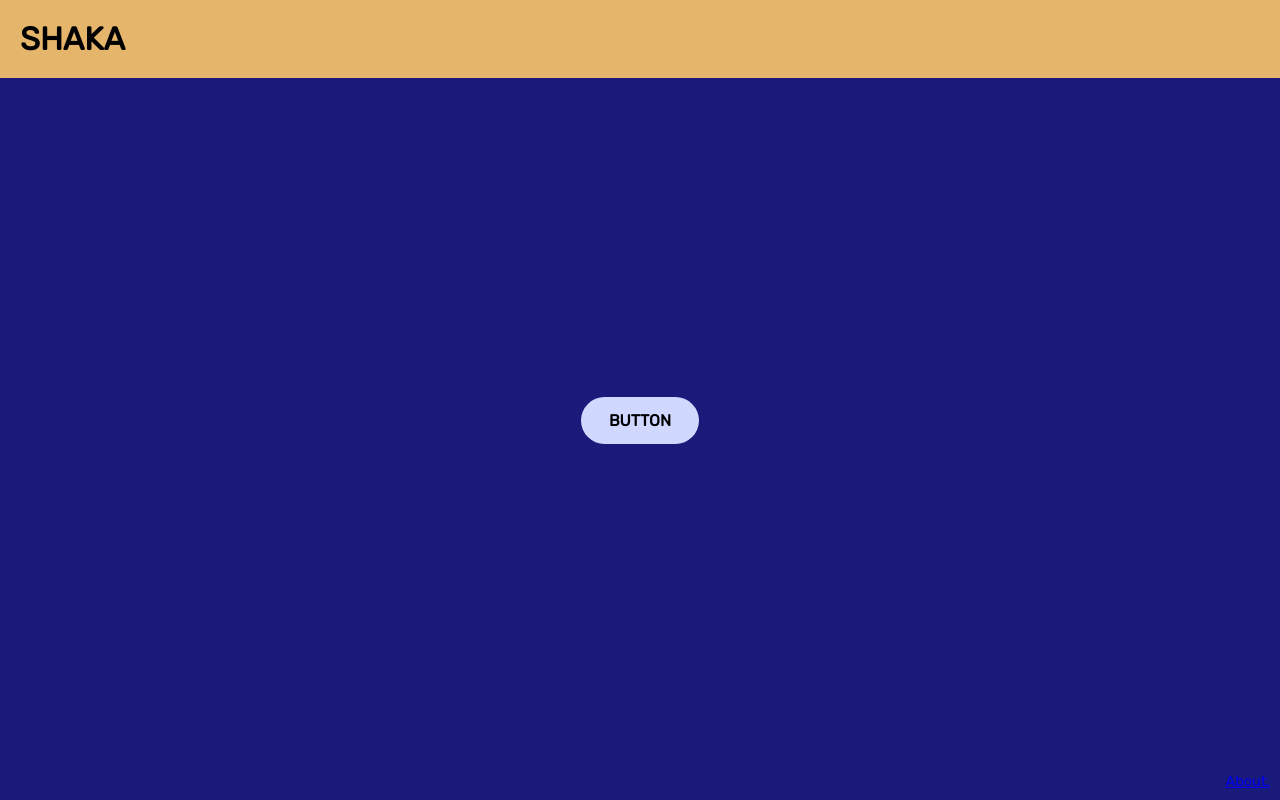
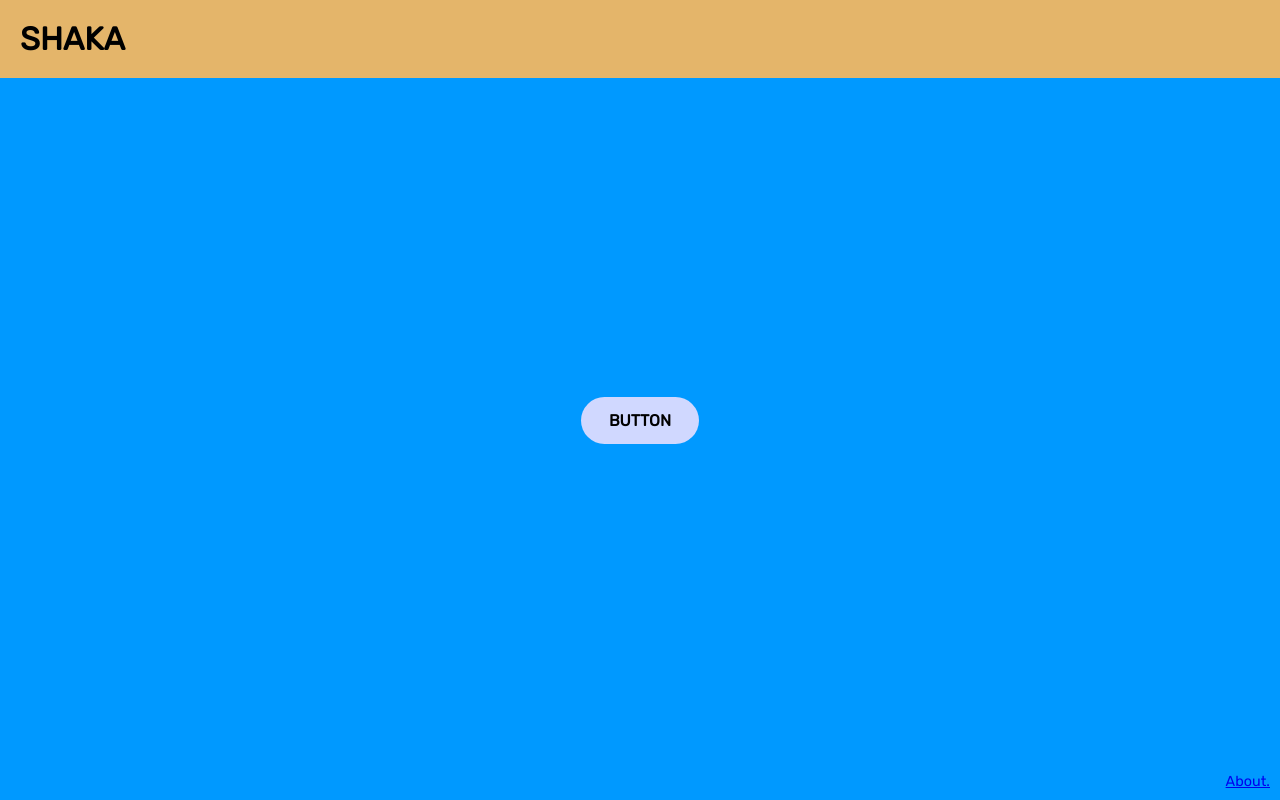
Before and after one commit to corazon202/octopus, a Flask app: page / in a window 1280 px wide. Run offline with Flask 3, Linux system fonts and the light colour scheme.

Commit message:
also that

```diff
--- a/static/style.css
+++ b/static/style.css
@@ -4,7 +4,7 @@ body {
     margin: 0;
     padding: 0;
     font-family: 'Rubik', sans-serif;
-    background-color: #1a1a7a; /* From image rectangle */
+    background-color: #0099ff; /* From image rectangle */
     color: #597c86;
     min-height: 100vh;
     display: flex;
```
